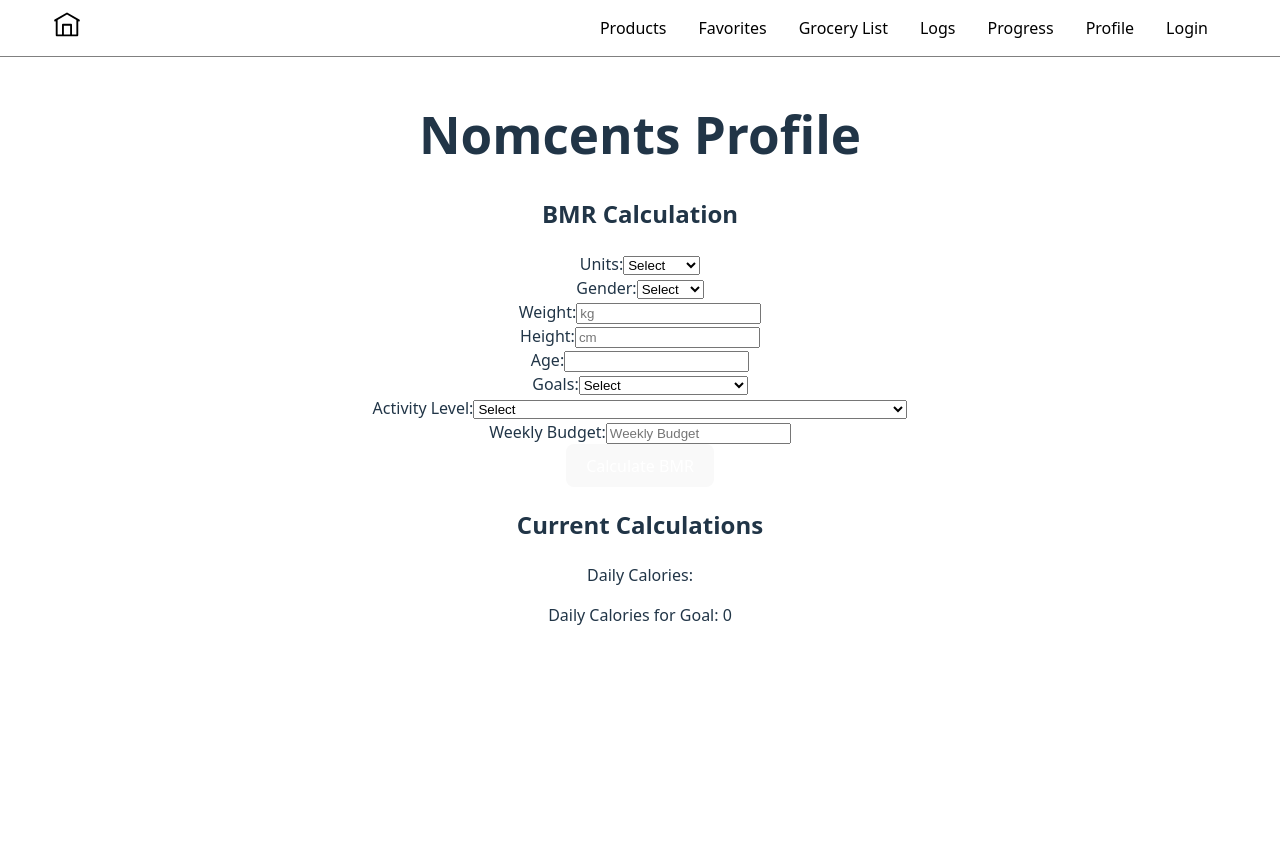
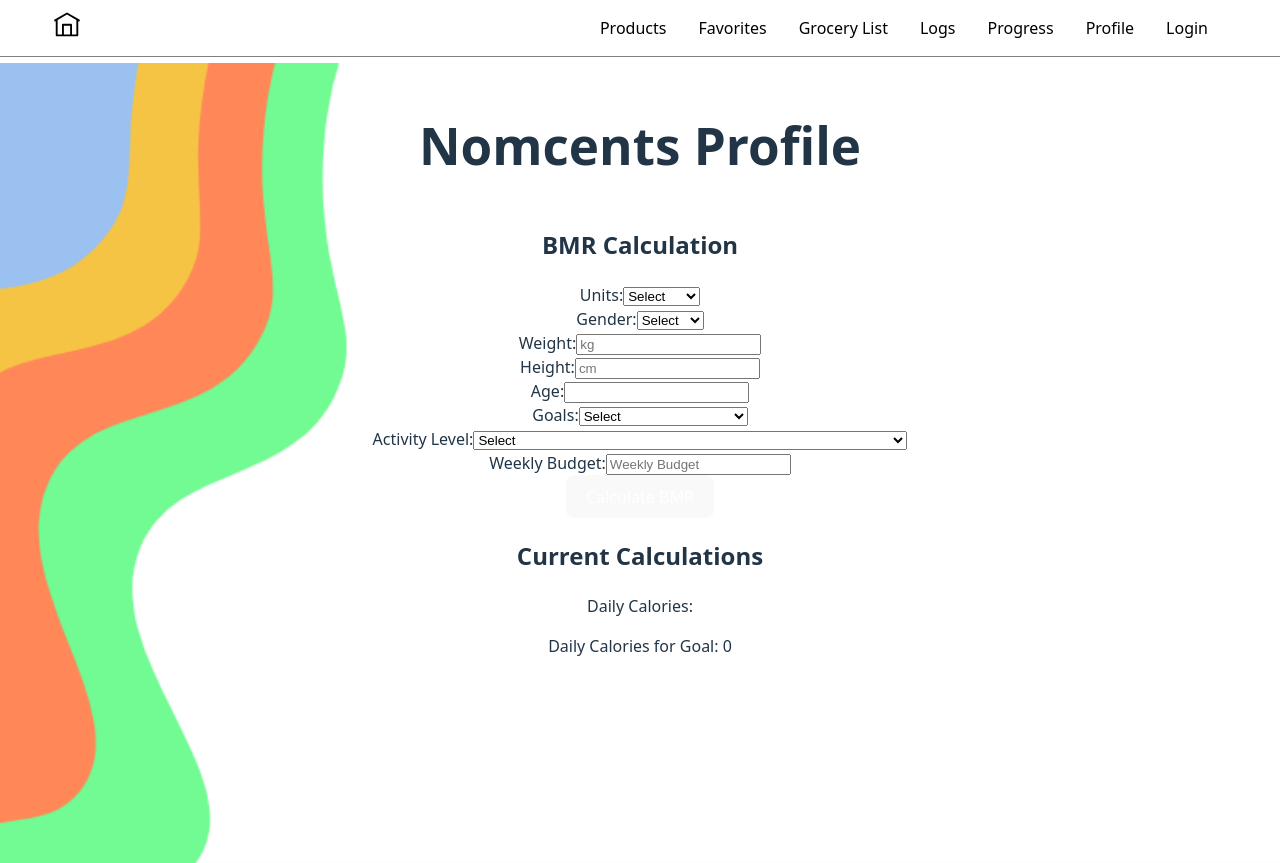
Before and after one commit to ededd9/NomCents, a React (Vite) app in the folder frontend/: page /profile/1 in a window 1280 px wide. Before the commit the page ends 800 px from the top, so only its background shows below. Built offline with nearby package versions, Linux system fonts and the light colour scheme.

Commit message:
Added background for profile page

```diff
--- /dev/null
+++ b/frontend/src/pages/Profile.css
@@ -0,0 +1,15 @@
+/* Main container styles */
+.Profile {
+    background-image: url('../assets/NomCents_ProfilePageBG.png');
+    background-size: cover; /* Ensure the image covers the entire page */
+    background-position: center; /* Center the image */
+    background-repeat: no-repeat; /* Prevent the image from repeating */
+    background-attachment: fixed; /* Make the background stationary */
+    min-height: 100vh; /* Ensure it covers the full viewport height */
+    display: flex;
+    flex-direction: column;
+    padding: 20px;
+    margin: 0 auto;
+    width: 100%; /* Ensure it spans the full width of the page */
+    box-sizing: border-box; /* Include padding and border in width calculations */
+  }
--- a/frontend/src/pages/Profile.jsx
+++ b/frontend/src/pages/Profile.jsx
@@ -1,6 +1,7 @@
 import { useState, useContext, useEffect } from "react";
 import { LoginContext } from "../contexts/LoginContext";
 import PopUp from "../components/PopUp";
+import "./Profile.css";
 
 const BACKEND_API_URL = "http://127.0.0.1:5000/api";
 
```
